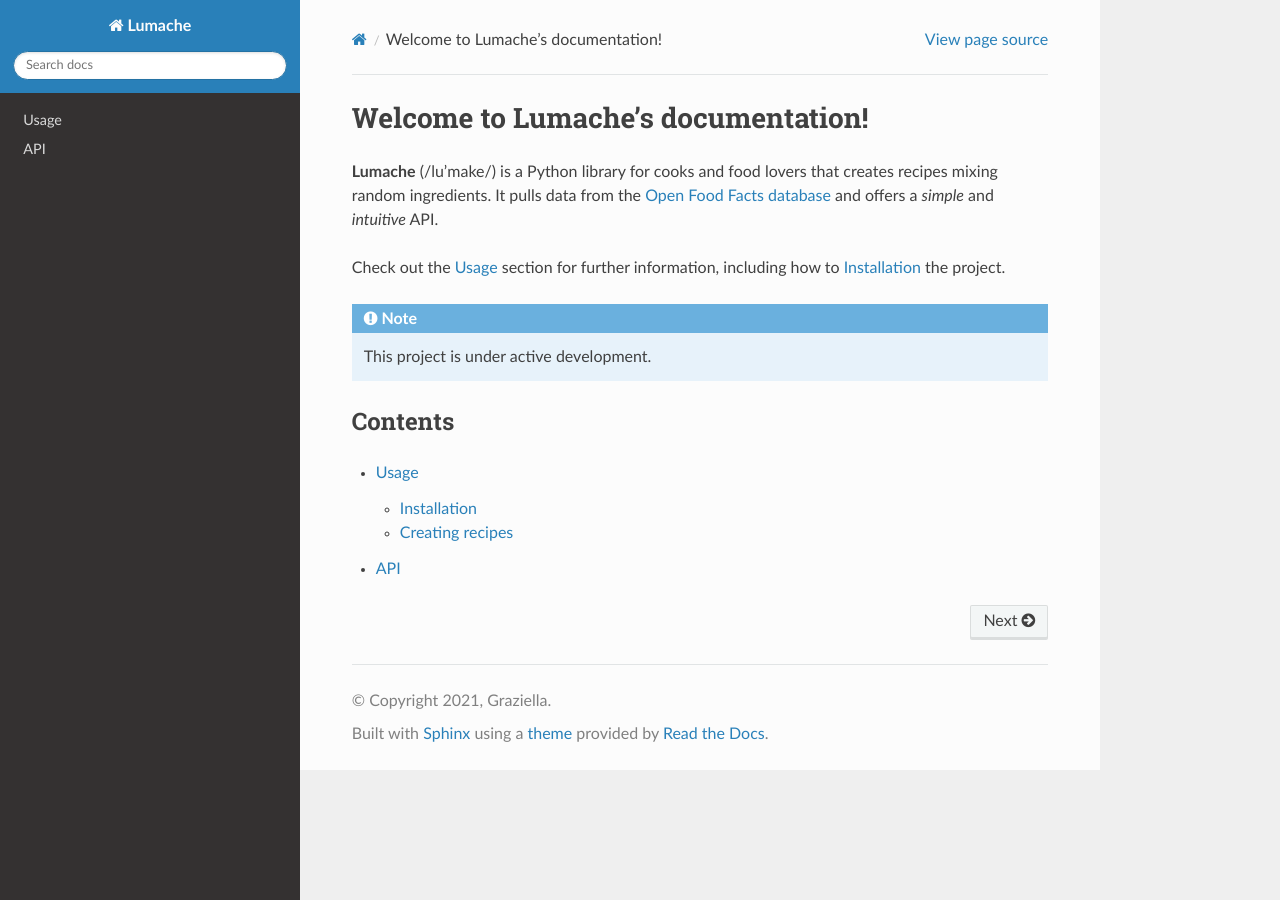
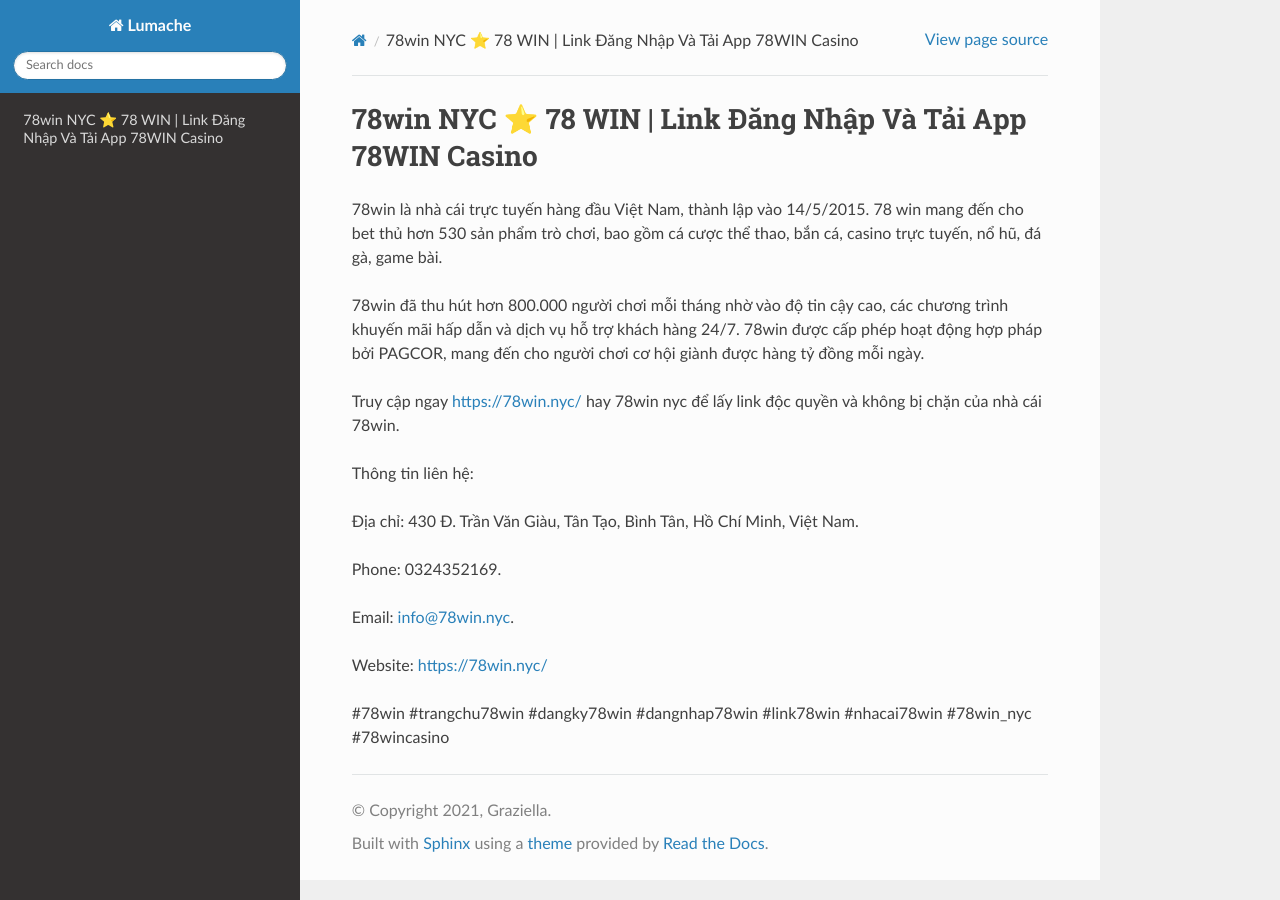
Before and after one commit to parkisngan19/78winnyc, a Sphinx documentation site: the page built from docs/source/index.rst, in a window 1280 px wide. Built offline with Sphinx 7.4.7 and the Read the Docs theme 3.1.0, drawn with Linux system fonts in a browser that asks for light colours.

Commit message:
Update index.rst

```diff
--- a/docs/source/index.rst
+++ b/docs/source/index.rst
@@ -1,22 +1,20 @@
-Welcome to Lumache's documentation!
+78win NYC ⭐️ 78 WIN | Link Đăng Nhập Và Tải App 78WIN Casino
 ===================================
 
-**Lumache** (/lu'make/) is a Python library for cooks and food lovers
-that creates recipes mixing random ingredients.
-It pulls data from the `Open Food Facts database <https://world.openfoodfacts.org/>`_
-and offers a *simple* and *intuitive* API.
+78win là nhà cái trực tuyến hàng đầu Việt Nam, thành lập vào 14/5/2015. 78 win mang đến cho bet thủ hơn 530 sản phẩm trò chơi, bao gồm cá cược thể thao, bắn cá, casino trực tuyến, nổ hũ, đá gà, game bài.
 
-Check out the :doc:`usage` section for further information, including
-how to :ref:`installation` the project.
+78win đã thu hút hơn 800.000 người chơi mỗi tháng nhờ vào độ tin cậy cao, các chương trình khuyến mãi hấp dẫn và dịch vụ hỗ trợ khách hàng 24/7. 78win được cấp phép hoạt động hợp pháp bởi PAGCOR, mang đến cho người chơi cơ hội giành được hàng tỷ đồng mỗi ngày.
 
-.. note::
+Truy cập ngay https://78win.nyc/ hay 78win nyc để lấy link độc quyền và không bị chặn của nhà cái 78win.
 
-   This project is under active development.
+Thông tin liên hệ:
 
-Contents
---------
+Địa chỉ: 430 Đ. Trần Văn Giàu, Tân Tạo, Bình Tân, Hồ Chí Minh, Việt Nam.
 
-.. toctree::
+Phone: 0324352169.
 
-   usage
-   api
+Email: info@78win.nyc.
+
+Website: https://78win.nyc/
+
+#78win #trangchu78win #dangky78win #dangnhap78win #link78win #nhacai78win #78win_nyc #78wincasino
```
